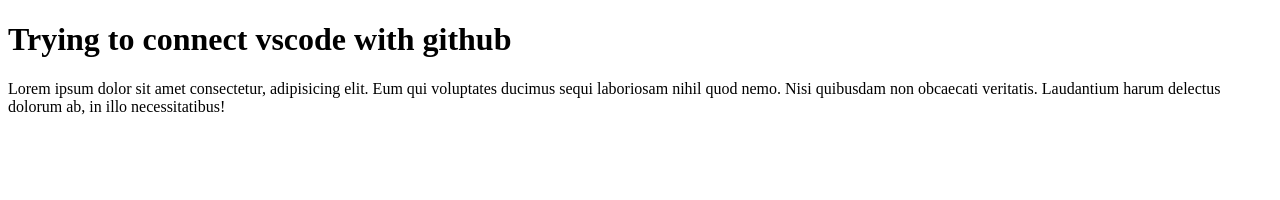
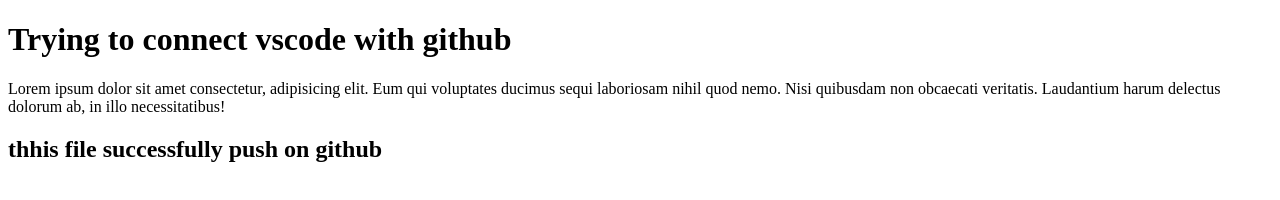
Before and after one commit to sayeedhasangit/vscodetogithub, a plain HTML site: page index.html in a window 1280 px wide. Drawn offline with Linux system fonts and the light colour scheme.

Commit message:
new line added

```diff
--- a/index.html
+++ b/index.html
@@ -8,5 +8,6 @@
 <body>
     <h1>Trying to connect vscode with github</h1>
     <p>Lorem ipsum dolor sit amet consectetur, adipisicing elit. Eum qui voluptates ducimus sequi laboriosam nihil quod nemo. Nisi quibusdam non obcaecati veritatis. Laudantium harum delectus dolorum ab, in illo necessitatibus!</p>
+    <h2>thhis file successfully push on github</h2>
 </body>
 </html>
```
